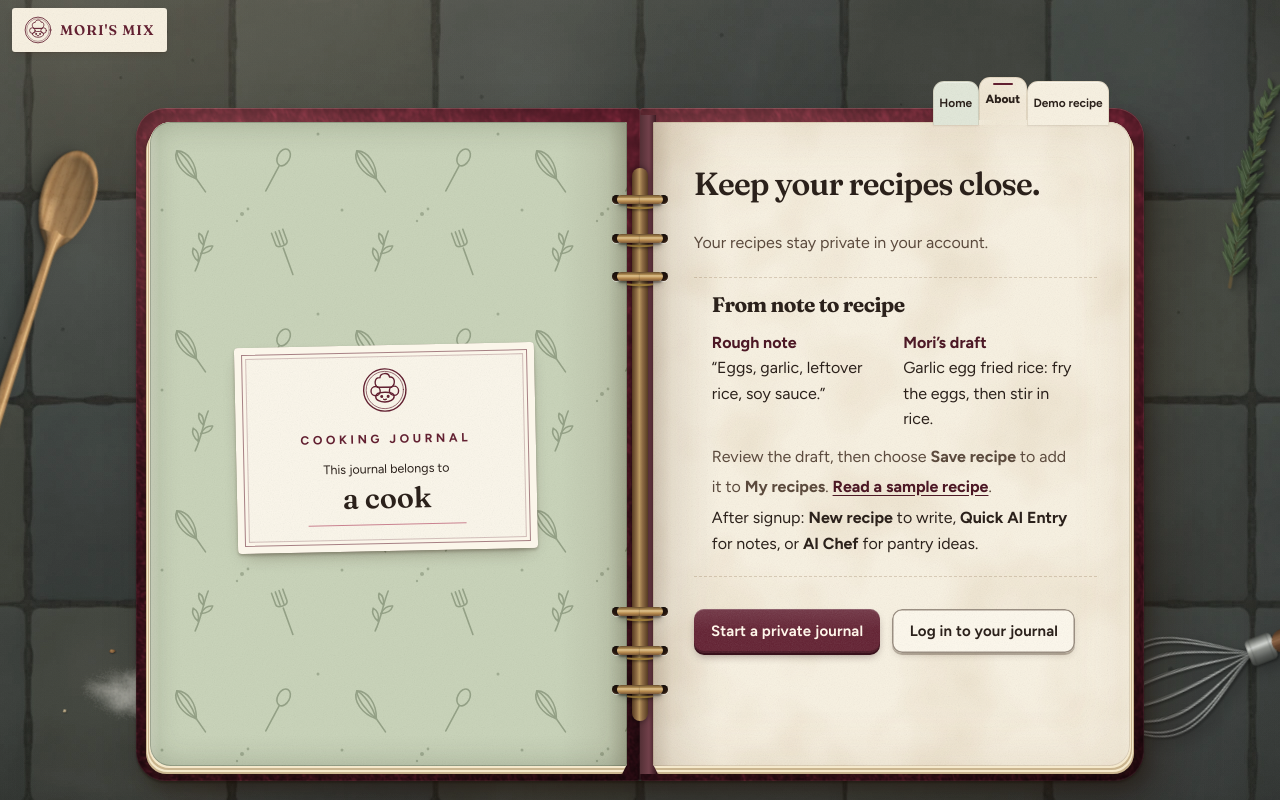
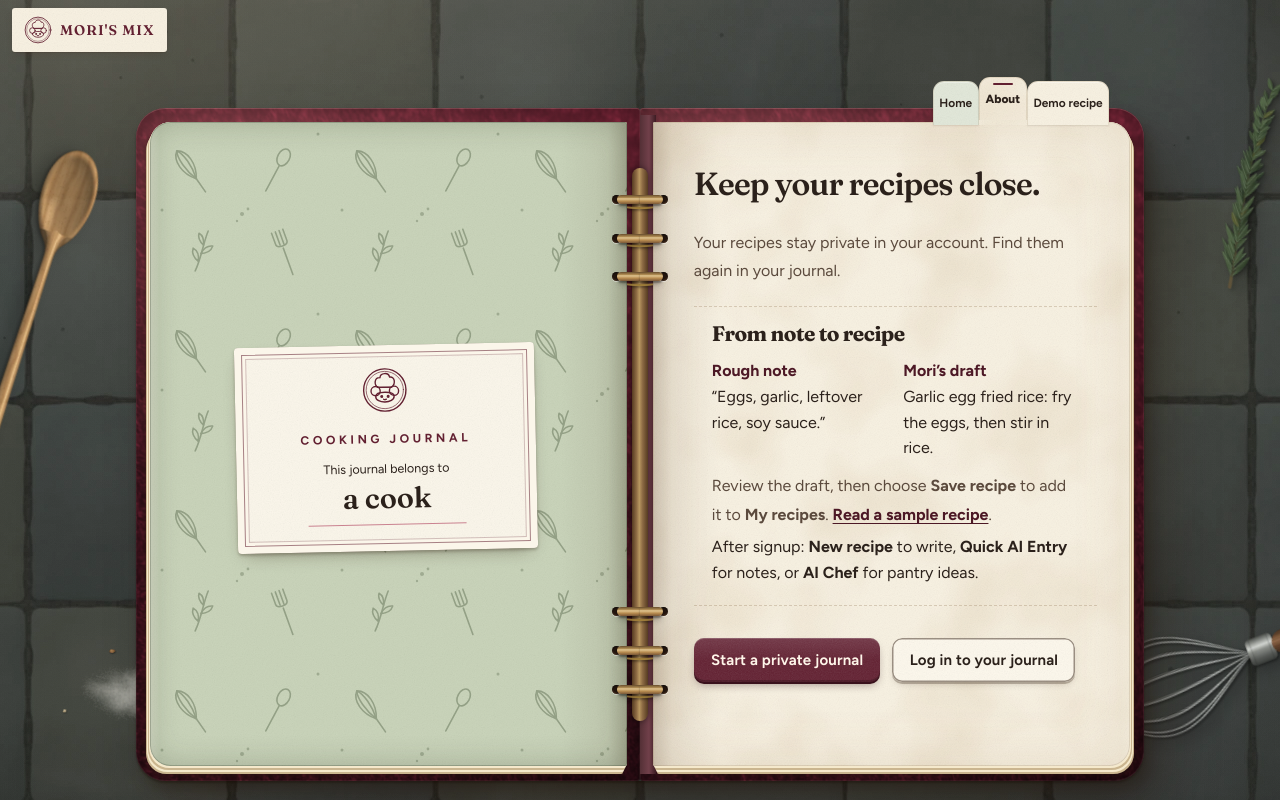
Before and after one commit to 2ton-exe/moris-mix-ai, a React (Vite) app in the folder frontend/: page /about in a window 1280 px wide. Built offline with nearby package versions, Linux system fonts and the light colour scheme; no server answers.

Commit message:
test(devops): add one-line About marker for rollback drill (#165)

```diff
--- a/frontend/src/pages/PublicJournalPages.tsx
+++ b/frontend/src/pages/PublicJournalPages.tsx
@@ -49,7 +49,7 @@ export function AboutPage() {
     </section>
   </>
   return <PublicPage title="Keep your recipes close." facing={desktop ? workflow : undefined}>
-    <p className="intro">Your recipes stay private in your account.</p>
+    <p className="intro">Your recipes stay private in your account. Find them again in your journal.</p>
     {!desktop && workflow}
     {desktop && <section className="mm-public-note mm-public-workflow">
       <h2>Cook it better next time</h2>
```
